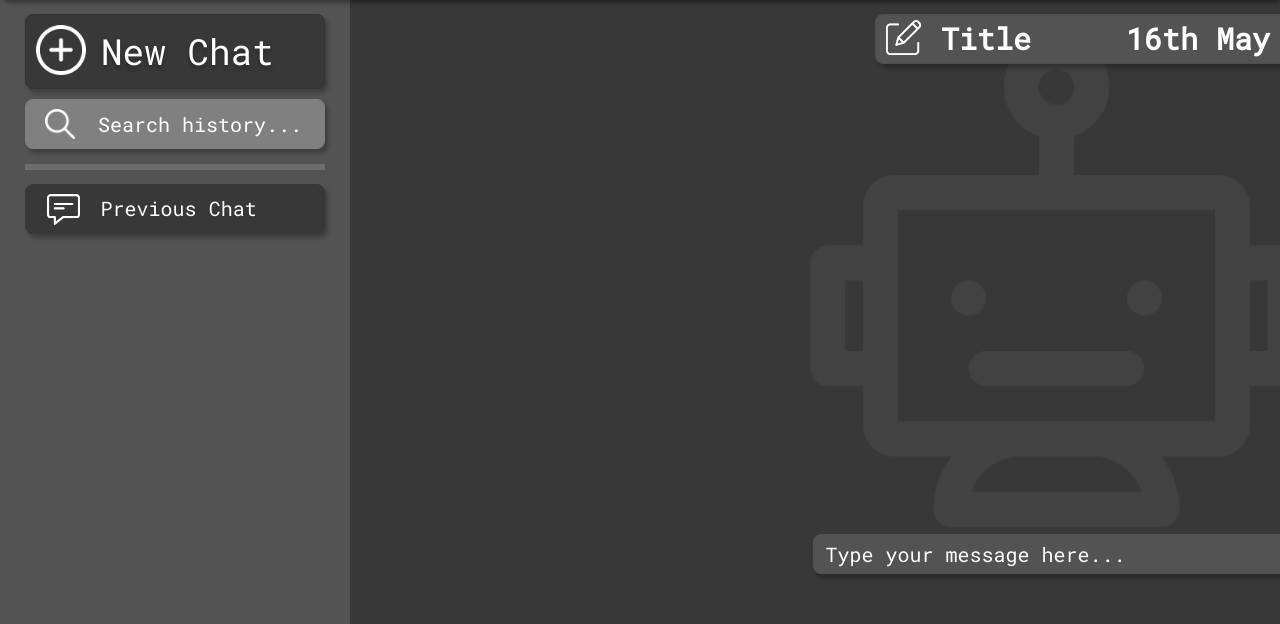
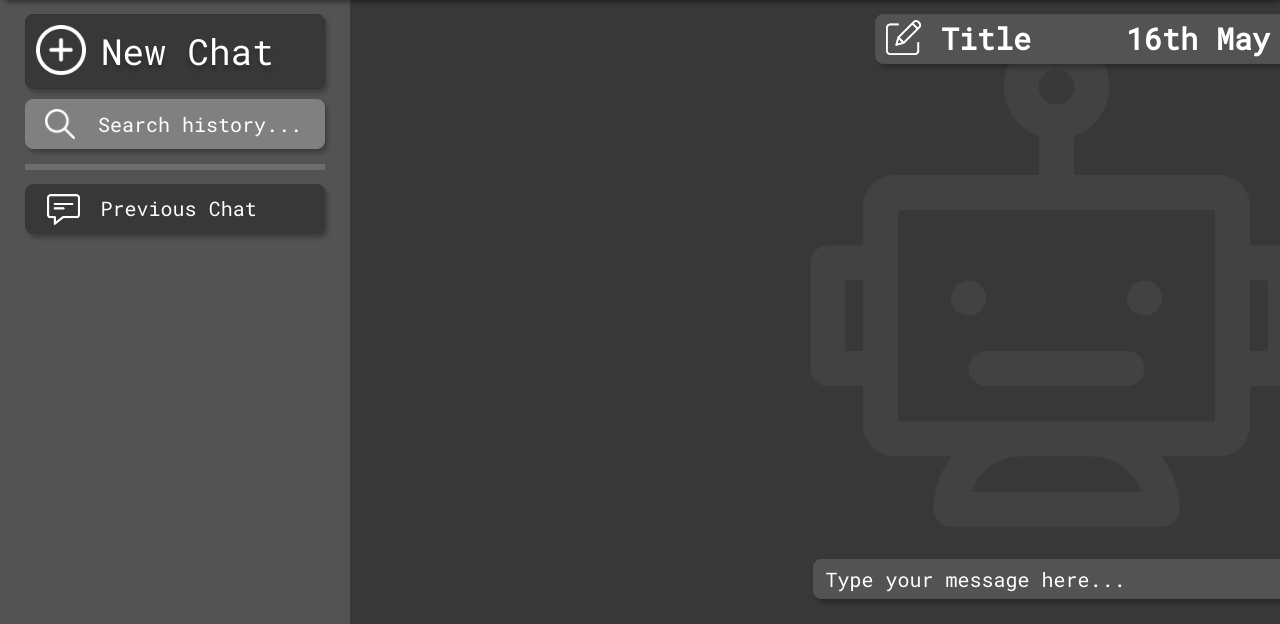
Before and after one commit to FearMyCode/chatbot, a Flask app: template templates/chatbot2.html in a window 1280 px wide. Shown: the part 176-800 px from the top of the page. Run offline with Flask 3, Linux system fonts and the light colour scheme; the template is opened without the code that fills it, so the values that code supplies are empty.

Commit message:
Adjusted message box

```diff
--- a/static/css/chatbot2.css
+++ b/static/css/chatbot2.css
@@ -229,7 +229,7 @@ body {
 .main-content .chatbot-input .chatbot-input-text {
   background: var(--sidebar-color);
   position: absolute;
-  bottom: 50px;
+  bottom: 25px;
   left: 462.5px;
   width: 600px;
   height: 40px;
@@ -244,7 +244,7 @@ body {
 
 .main-content .chatbot-input-send {
   position: absolute;
-  bottom: 50px;
+  bottom: 25px;
   left: 1025px;
   width: 35px;
   height: 35px;
```
